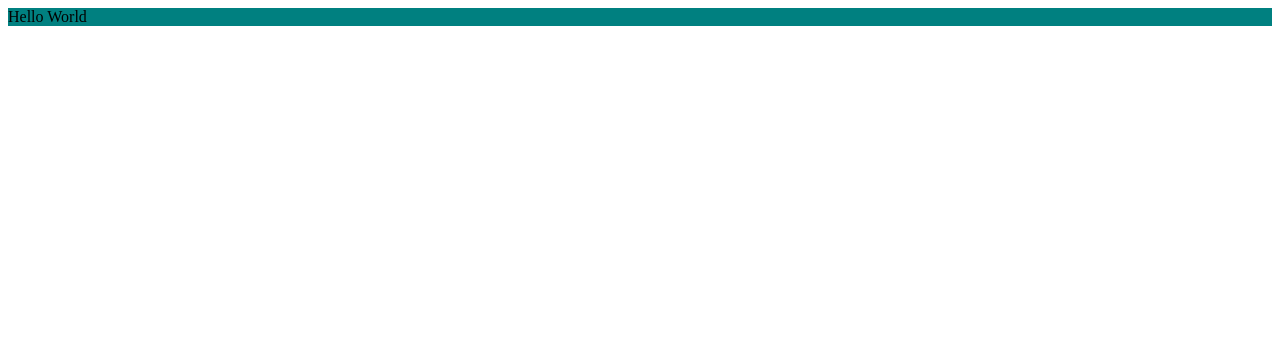
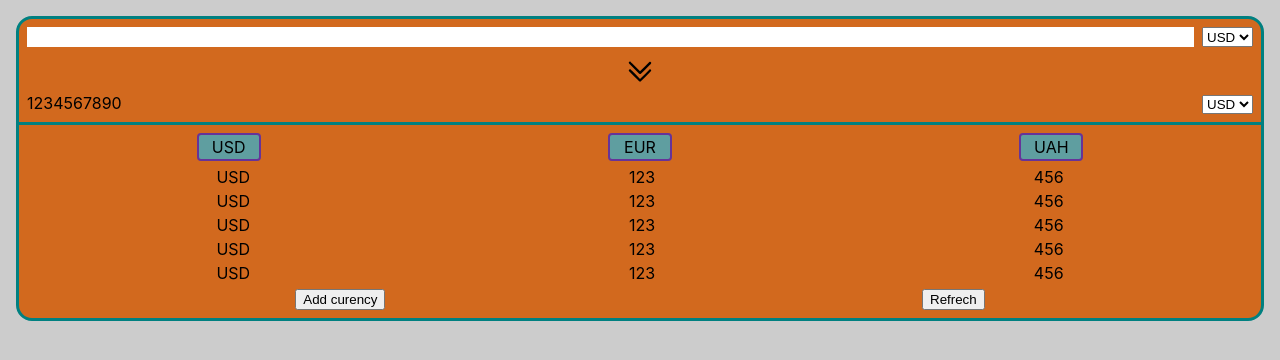
Before and after one commit to Sasha-Gordijchuk/vue_currency-converter, a Vue app: page / in a window 1280 px wide. Shown: the top 360 px of the page. Built offline with nearby package versions, Linux system fonts and the light colour scheme.

Commit message:
starting layout complette

```diff
--- a/package.json
+++ b/package.json
@@ -11,6 +11,7 @@
     "lint": "eslint . --ext .vue,.js,.jsx,.cjs,.mjs,.ts,.tsx,.cts,.mts --fix --ignore-path .gitignore"
   },
   "dependencies": {
+    "sass": "^1.58.3",
     "vue": "^3.2.45"
   },
   "devDependencies": {
--- a/src/App.vue
+++ b/src/App.vue
@@ -1,5 +1,35 @@
-<script setup lang="ts"></script>
+<script lang="ts">
+import CurrencyConverter from "./components/CurrencyConverter.vue";
+import ExchangeRate from "./components/ExchangeRate.vue";
+
+export default {
+  components: {
+    CurrencyConverter,
+    ExchangeRate,
+  },
+};
+</script>
 
 <template>
-  <div class="app">Hello World</div>
+  <div class="app">
+    <div class="container">
+      <CurrencyConverter />
+      <ExchangeRate />
+    </div>
+  </div>
 </template>
+
+<style lang="scss">
+.app {
+  min-height: 100vh;
+
+  padding: 16px;
+  background-color: #ccc;
+}
+
+.container {
+  background-color: chocolate;
+  border: 3px solid teal;
+  border-radius: 16px;
+}
+</style>
--- a/src/assets/main.css
+++ /dev/null
@@ -1,3 +0,0 @@
-.app {
-  background-color: teal;
-}
--- /dev/null
+++ b/src/assets/main.scss
@@ -0,0 +1,5 @@
+#app {
+  min-height: 100vh;
+}
+
+@import './styles/normalize';
--- /dev/null
+++ b/src/assets/styles/_normalize.scss
@@ -0,0 +1,53 @@
+* {
+	box-sizing: border-box;
+}
+
+html, body, div, span, applet, object, iframe,
+h1, h2, h3, h4, h5, h6, p, blockquote, pre,
+a, abbr, acronym, address, big, cite, code,
+del, dfn, em, img, ins, kbd, q, s, samp,
+small, strike, strong, sub, sup, tt, var,
+b, u, i, center,
+dl, dt, dd, ol, ul, li,
+fieldset, form, label, legend,
+table, caption, tbody, tfoot, thead, tr, th, td,
+article, aside, canvas, details, embed,
+figure, figcaption, footer, header, hgroup,
+menu, nav, output, ruby, section, summary,
+time, mark, audio, video, input {
+	margin: 0;
+	padding: 0;
+	border: 0;
+	font-size: 100%;
+	font: inherit;
+	vertical-align: baseline;
+}
+
+article, aside, details, figcaption, figure,
+footer, header, hgroup, menu, nav, section {
+	display: block;
+}
+
+body {
+	line-height: 1;
+	font-family: BlinkMacSystemFont, -apple-system, "Segoe UI", "Roboto", "Oxygen", "Ubuntu", "Cantarell", "Fira Sans", "Droid Sans", "Helvetica Neue", "Helvetica", "Arial", sans-serif;
+}
+
+ol, ul {
+	list-style: none;
+}
+
+blockquote, q {
+	quotes: none;
+}
+
+blockquote:before, blockquote:after,
+q:before, q:after {
+	content: '';
+	content: none;
+}
+
+table {
+	border-collapse: collapse;
+	border-spacing: 0;
+}
--- /dev/null
+++ b/src/components/CurrencyConverter.vue
@@ -0,0 +1,62 @@
+<template>
+  <section class="converter">
+    <div class="converter__select">
+      <input type="number" class="converter__input" />
+      <select>
+        <option value="USD">USD</option>
+        <option value="EUR">EUR</option>
+        <option value="UAH">UAH</option>
+      </select>
+    </div>
+
+    <div class="converter__arrow"></div>
+
+    <div class="converter__select">
+      <span class="converter__result">1234567890</span>
+      <select>
+        <option value="USD">USD</option>
+        <option value="EUR">EUR</option>
+        <option value="UAH">UAH</option>
+      </select>
+    </div>
+  </section>
+</template>
+
+<script lang="ts">
+export default {};
+</script>
+
+<style lang="scss" scoped>
+.converter {
+  padding: 8px;
+
+  display: flex;
+  flex-direction: column;
+  gap: 8px;
+
+  border-bottom: 3px solid teal;
+
+  &__select {
+    display: flex;
+    justify-content: space-between;
+    gap: 8px;
+  }
+
+  &__input {
+    width: 100%;
+  }
+
+  &__result {
+    width: 100%;
+    overflow: hidden;
+  }
+
+  &__arrow {
+    margin: 0 auto;
+    height: 32px;
+    width: 32px;
+
+    background-image: url(../assets/icons/two_down_arrow_icon.svg);
+  }
+}
+</style>
--- /dev/null
+++ b/src/components/ExchangeRate.vue
@@ -0,0 +1,92 @@
+<template>
+  <section class="exchange">
+    <div class="exchange__from">
+      <div class="exchange__currency-from">USD</div>
+      <div class="exchange__currency-from">EUR</div>
+      <div class="exchange__currency-from">UAH</div>
+    </div>
+
+    <div class="exchange__to">
+      <div class="exchange__currency-to">
+        <span>USD</span>
+        <span>123</span>
+        <span>456</span>
+      </div>
+      <div class="exchange__currency-to">
+        <span>USD</span>
+        <span>123</span>
+        <span>456</span>
+      </div>
+      <div class="exchange__currency-to">
+        <span>USD</span>
+        <span>123</span>
+        <span>456</span>
+      </div>
+      <div class="exchange__currency-to">
+        <span>USD</span>
+        <span>123</span>
+        <span>456</span>
+      </div>
+      <div class="exchange__currency-to">
+        <span>USD</span>
+        <span>123</span>
+        <span>456</span>
+      </div>
+    </div>
+
+    <div class="exchange__buttons">
+      <button>Add curency</button>
+      <button>Refrech</button>
+    </div>
+  </section>
+</template>
+
+<script lang="ts">
+export default {};
+</script>
+
+<style lang="scss" scoped>
+.exchange {
+  padding: 8px;
+
+  &__from {
+    display: flex;
+    flex-direction: row;
+    justify-content: space-around;
+    gap: 8px;
+
+    margin-bottom: 8px;
+  }
+
+  &__currency-from {
+    width: 64px;
+    padding: 4px;
+    background-color: cadetblue;
+
+    border: 2px solid rebeccapurple;
+    border-radius: 4px;
+
+    text-align: center;
+  }
+
+  &__to {
+    display: flex;
+    flex-direction: column;
+    gap: 8px;
+
+    margin-bottom: 8px;
+  }
+
+  &__currency-to {
+    display: flex;
+    flex-direction: row;
+    justify-content: space-around;
+  }
+
+  &__buttons {
+    display: flex;
+    flex-direction: row;
+    justify-content: space-around;
+  }
+}
+</style>
--- a/src/main.ts
+++ b/src/main.ts
@@ -1,6 +1,6 @@
 import { createApp } from "vue";
 import App from "./App.vue";
 
-import "./assets/main.css";
+import "./assets/main.scss";
 
 createApp(App).mount("#app");
```
Also changed, not shown: src/assets/icons/two_down_arrow_icon.svg (added), 1 other file (tests, documents, lock files or other folders).
